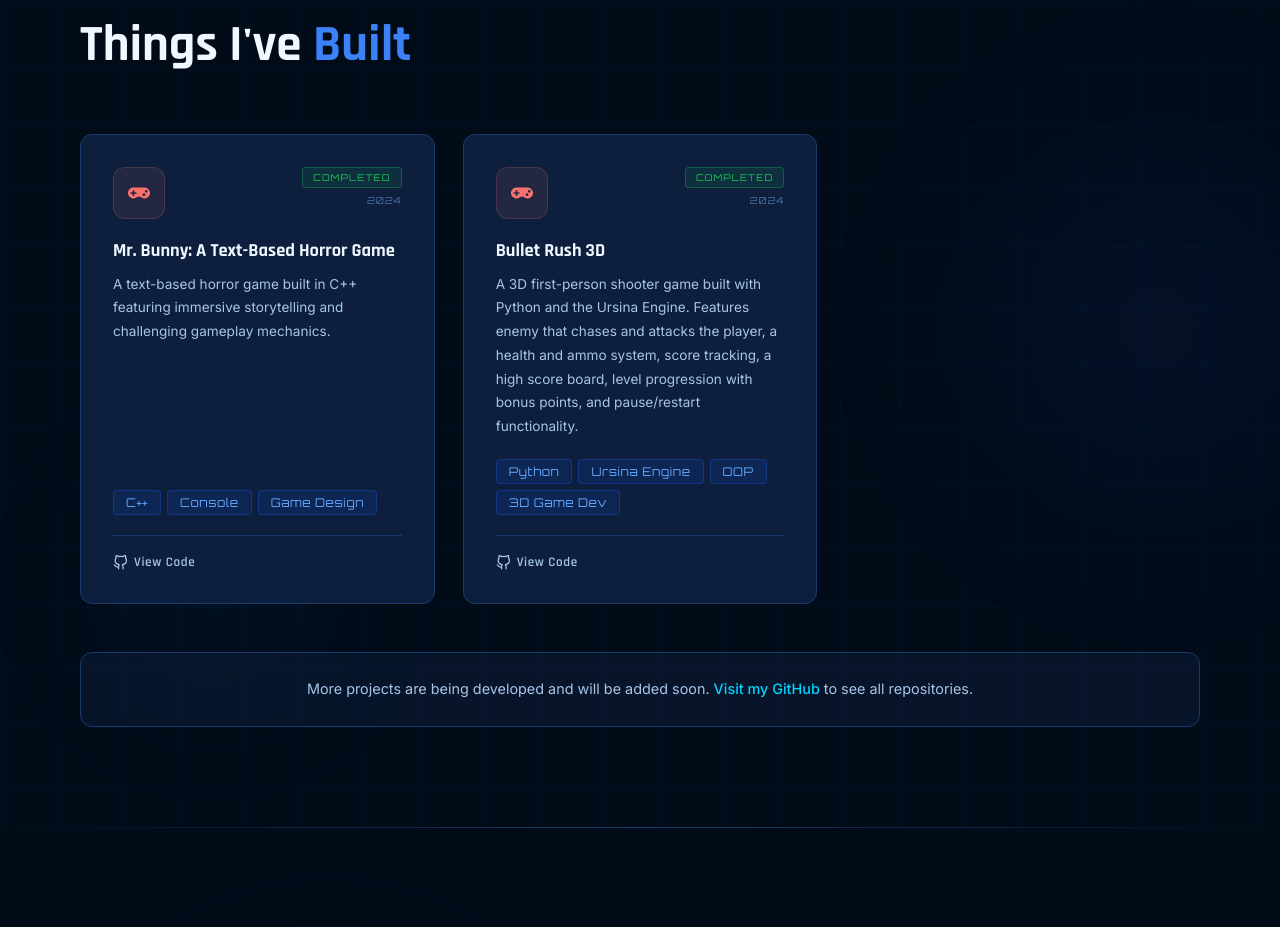
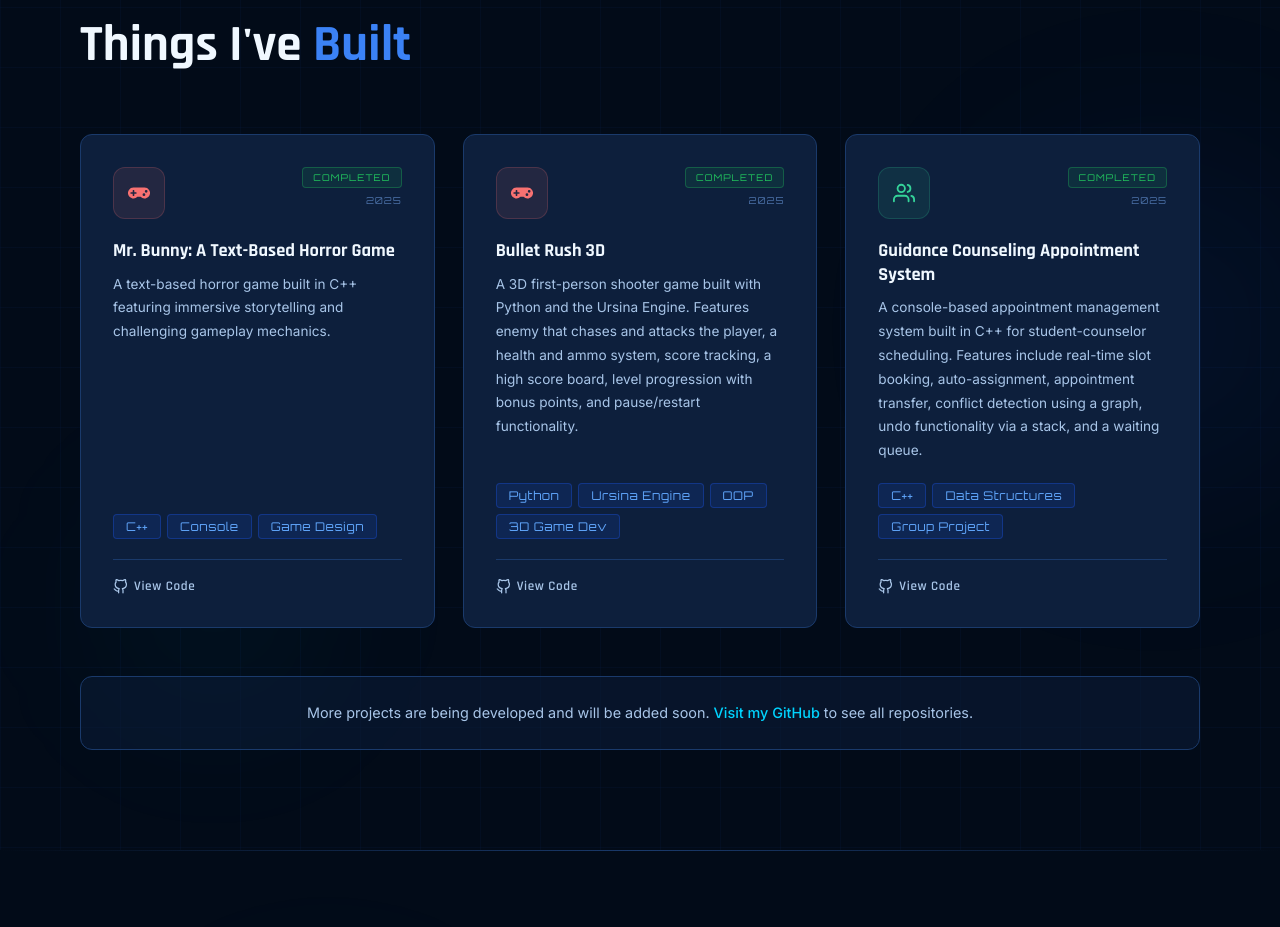
Before and after one commit to seanio777/verano-portfolio, a React (Vite) app: page / in a window 1280 px wide. Shown: the part 4604-5531 px from the top of the page. Built offline with nearby package versions, Linux system fonts and the light colour scheme.

Commit message:
feat: added guidance counseling system in projects section

```diff
--- a/src/components/Projects.jsx
+++ b/src/components/Projects.jsx
@@ -1,7 +1,6 @@
-import { FiGithub, FiExternalLink, FiCode, FiFolder } from 'react-icons/fi'
+import { FiGithub, FiExternalLink, FiCode, FiFolder, FiUsers } from 'react-icons/fi'
 import { FaGamepad } from 'react-icons/fa'
 
-// ← REPLACE with your actual projects
 const projects = [
   {
     title: 'Mr. Bunny: A Text-Based Horror Game',
@@ -13,7 +12,7 @@ const projects = [
     github: 'https://github.com/seanio777/mr-bunny-game.git',  // ← REPLACE
     demo: '',
     status: 'Completed',
-    year: '2024',
+    year: '2025',
   },
   {
     title: 'Bullet Rush 3D',
@@ -25,7 +24,19 @@ const projects = [
     github: 'https://github.com/seanio777/bullet-rush.git',  // ← update after upload
     demo: '',
     status: 'Completed',
-    year: '2024',
+    year: '2025',
+  },
+  {
+  title: 'Guidance Counseling Appointment System',
+  description:
+    'A console-based appointment management system built in C++ for student-counselor scheduling. Features include real-time slot booking, auto-assignment, appointment transfer, conflict detection using a graph, undo functionality via a stack, and a waiting queue.',
+  tech: ['C++', 'Data Structures', 'Group Project'],
+  icon: <FiUsers size={22} />,
+  color: '#34d399',
+  github: 'https://github.com/seanio777/guidance-counseling-system.git',  // ← update after upload
+  demo: '',
+  status: 'Completed',
+  year: '2025',
   },
   // ── Add more projects below this line ──────────────────────
   // {
```
